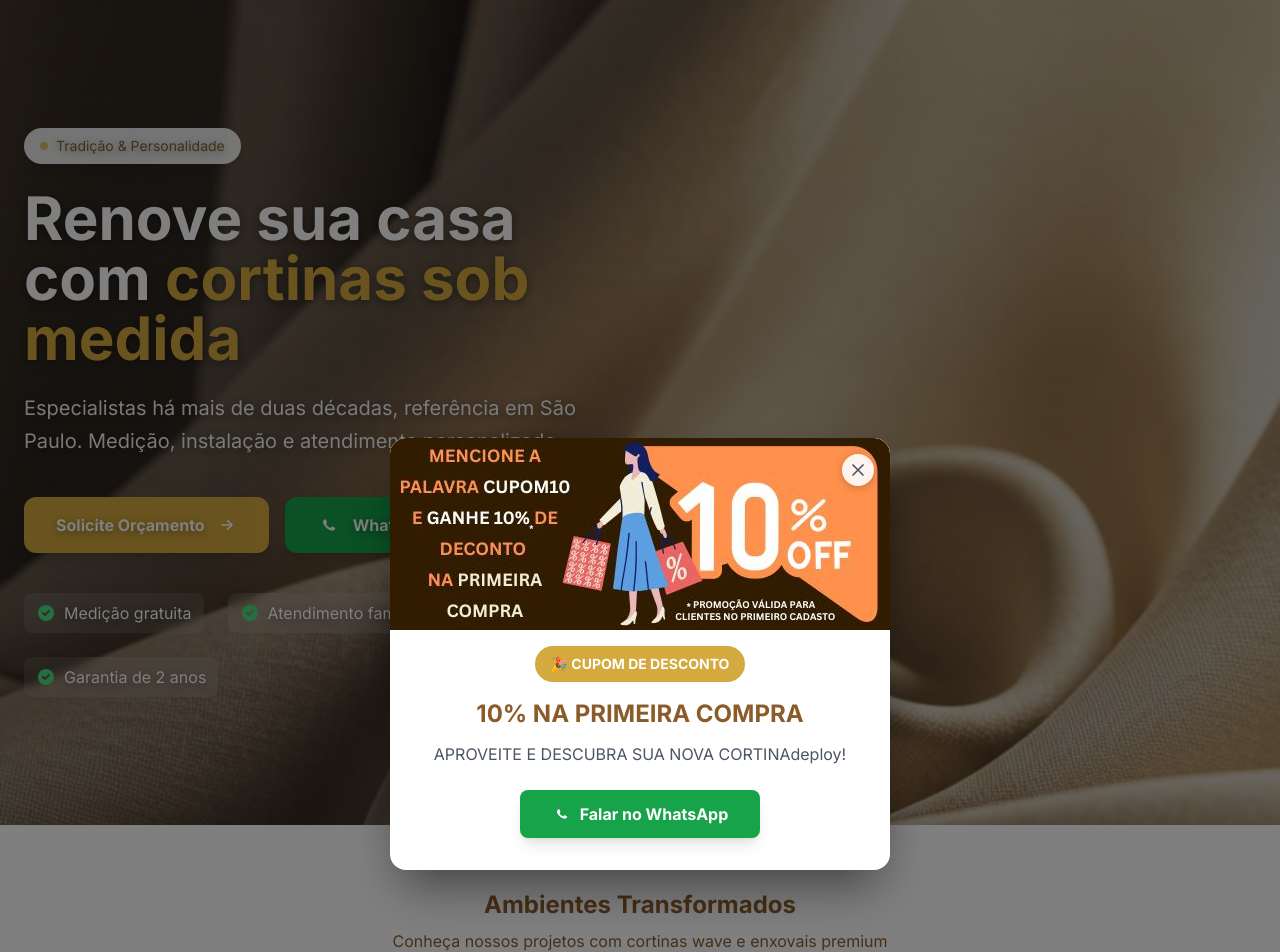
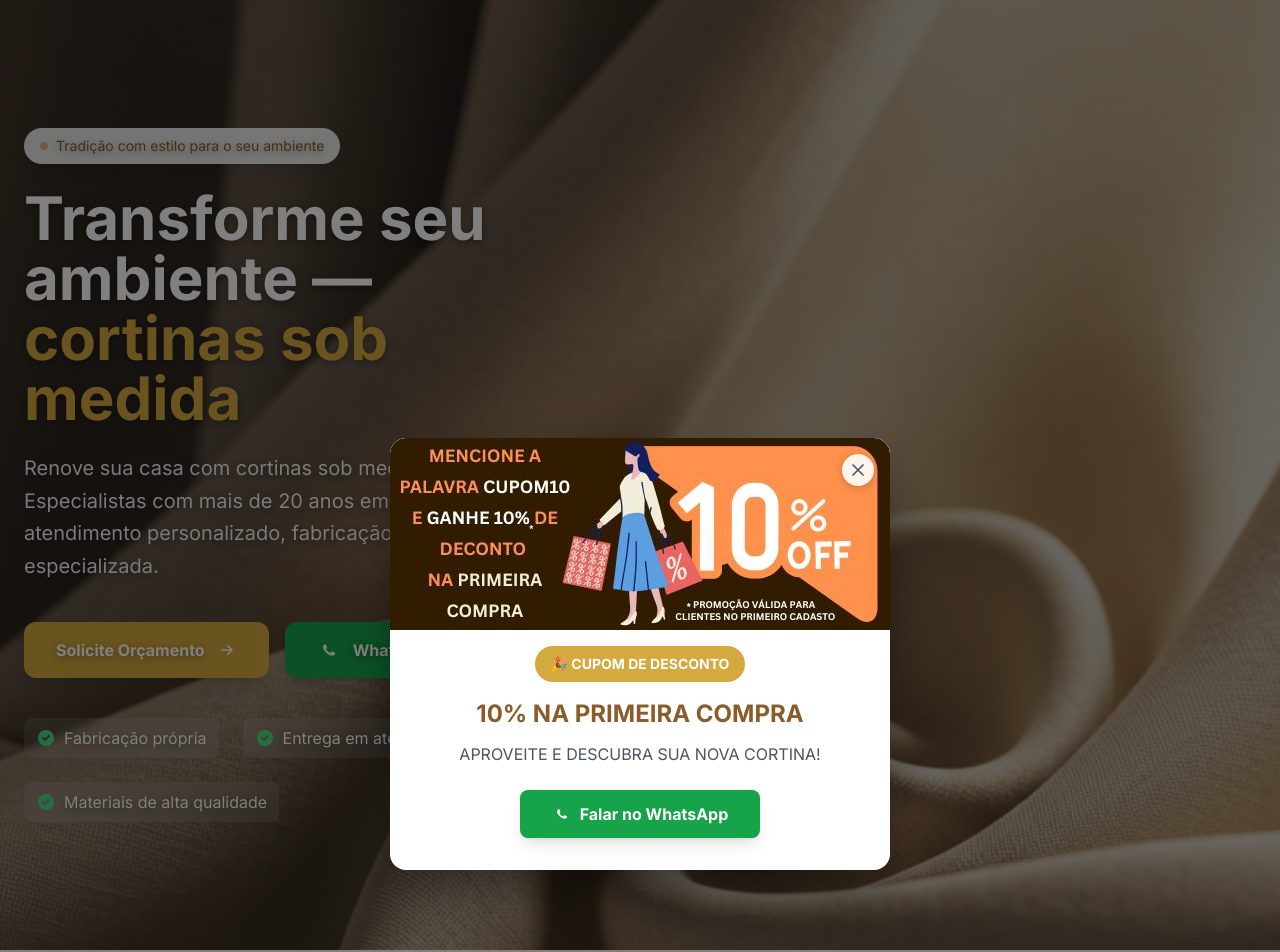
Before and after one commit to workriar/cortinasbras, a Flask app: page / in a window 1280 px wide. Shown: the part 129-1081 px from the top of the page. Run offline with Flask 3, Linux system fonts and the light colour scheme; some libraries are stand-ins or nearby versions.

Commit message:
feat: aplicar sugestões de copy - título emocional, badges destacados, formulário simplificado, SEO keywords

```diff
--- a/meu-projeto/templates/index.html
+++ b/meu-projeto/templates/index.html
@@ -4,11 +4,11 @@
     <meta charset="utf-8" />
     <meta name="viewport" content="width=device-width,initial-scale=1" />
     <meta name="theme-color" content="#D4A93E" />
-    <title>Cortinas Brás — Cortinas Sob Medida</title>
-    <meta name="description" content="Cortinas sob medida, enxovais e consultoria de decoração em São Paulo. Peça seu orçamento gratuito pelo WhatsApp ou por e-mail (resposta em até 24h)." />
+  <title>Cortinas Brás — Transforme seu ambiente | Cortinas sob medida em São Paulo</title>
+  <meta name="description" content="Transforme seu ambiente com cortinas sob medida em São Paulo. Cortinas Wave, blackout e enxovais premium. Fabricação própria, entrega em até 48h e instalação especializada. Solicite orçamento pelo WhatsApp." />
   <meta property="og:type" content="website" />
-    <meta property="og:title" content="Cortinas Brás — Cortinas Sob Medida & Enxovais Premium" />
-    <meta property="og:description" content="Cortinas sob medida, enxovais e consultoria de decoração em São Paulo. Peça seu orçamento gratuito pelo WhatsApp ou e-mail." />
+  <meta property="og:title" content="Cortinas Brás — Cortinas Sob Medida, Cortina Wave e Enxoval Premium" />
+  <meta property="og:description" content="Cortinas sob medida São Paulo • Cortina wave trilho suíço • Cortinas blackout SP. Fabricação própria, entrega rápida e atendimento personalizado." />
     <meta property="og:image" content="/static/logo.png" />
     <meta property="og:locale" content="pt_BR" />
     <meta name="twitter:card" content="summary_large_image" />
@@ -284,10 +284,10 @@
               <div class="space-y-6 hero-text-overlay">
                 <div class="inline-flex items-center gap-2 px-4 py-2 bg-white/90 backdrop-blur-sm text-brand-700 rounded-full text-sm font-medium shadow-lg">
                   <span class="w-2 h-2 bg-brand-500 rounded-full animate-pulse"></span>
-                  Tradição & Personalidade
+                  Tradição com estilo para o seu ambiente
                 </div>
-                <h2 class="text-4xl md:text-6xl font-bold leading-tight text-white">Renove sua casa com <span class="text-brand-300">cortinas sob medida</span></h2>
-                <p class="text-xl text-gray-100 leading-relaxed">Especialistas há mais de duas décadas, referência em São Paulo. Medição, instalação e atendimento personalizado.</p>
+                <h2 class="text-4xl md:text-6xl font-bold leading-tight text-white">Transforme seu ambiente — <span class="text-brand-300">cortinas sob medida</span></h2>
+                <p class="text-xl text-gray-100 leading-relaxed">Renove sua casa com cortinas sob medida, feitas para você. Especialistas com mais de 20 anos em São Paulo: atendimento personalizado, fabricação própria e instalação especializada.</p>
                 <div class="flex flex-col sm:flex-row gap-4 pt-4">
                   <a id="hero-cta" href="#contato" class="group inline-flex items-center justify-center gap-3 bg-brand-500 hover:bg-brand-600 text-white font-bold px-8 py-4 rounded-xl shadow-lg hover:shadow-xl transition-all duration-300 hover:-translate-y-1" aria-label="Solicitar orçamento">
                     Solicite Orçamento
@@ -303,15 +303,15 @@
                 <div class="flex flex-wrap gap-6 pt-4 text-white">
                   <div class="flex items-center gap-2 bg-white/10 backdrop-blur-sm px-3 py-2 rounded-lg">
                     <svg class="w-5 h-5 text-green-400" fill="currentColor" viewBox="0 0 20 20"><path fill-rule="evenodd" d="M10 18a8 8 0 100-16 8 8 0 000 16zm3.707-9.293a1 1 0 00-1.414-1.414L9 10.586 7.707 9.293a1 1 0 00-1.414 1.414l2 2a1 1 0 001.414 0l4-4z" clip-rule="evenodd"/></svg>
-                    <span class="font-medium">Medição gratuita</span>
+                    <span class="font-medium">Fabricação própria</span>
                   </div>
                   <div class="flex items-center gap-2 bg-white/10 backdrop-blur-sm px-3 py-2 rounded-lg">
                     <svg class="w-5 h-5 text-green-400" fill="currentColor" viewBox="0 0 20 20"><path fill-rule="evenodd" d="M10 18a8 8 0 100-16 8 8 0 000 16zm3.707-9.293a1 1 0 00-1.414-1.414L9 10.586 7.707 9.293a1 1 0 00-1.414 1.414l2 2a1 1 0 001.414 0l4-4z" clip-rule="evenodd"/></svg>
-                    <span class="font-medium">Atendimento familiar</span>
+                    <span class="font-medium">Entrega em até 48h</span>
                   </div>
                   <div class="flex items-center gap-2 bg-white/10 backdrop-blur-sm px-3 py-2 rounded-lg">
                     <svg class="w-5 h-5 text-green-400" fill="currentColor" viewBox="0 0 20 20"><path fill-rule="evenodd" d="M10 18a8 8 0 100-16 8 8 0 000 16zm3.707-9.293a1 1 0 00-1.414-1.414L9 10.586 7.707 9.293a1 1 0 00-1.414 1.414l2 2a1 1 0 001.414 0l4-4z" clip-rule="evenodd"/></svg>
-                    <span class="font-medium">Garantia de 2 anos</span>
+                    <span class="font-medium">Materiais de alta qualidade</span>
                   </div>
                 </div>
               </div>
@@ -321,10 +321,10 @@
                   <!-- Carrossel de Promoções -->
                   <div class="promo-carousel relative">
                     <div class="promo-slide active">
-                      <img src="/static/promo1.jpg" alt="Promoção 1" loading="lazy" class="relative w-full bg-white p-4" />
+                      <img src="/static/promo2.jpg" alt="Promoção 1" loading="lazy" class="relative w-full bg-white p-4" />
                     </div>
                     <div class="promo-slide">
-                      <img src="/static/promo2.jpg" alt="Promoção 2" loading="lazy" class="relative w-full bg-white p-4" />
+                      <img src="/static/promo1.jpg" alt="Promoção 2" loading="lazy" class="relative w-full bg-white p-4" />
                     </div>
                     <div class="promo-slide">
                       <img src="/static/promo3.jpg" alt="Promoção 3" loading="lazy" class="relative w-full bg-white p-4" />
@@ -348,8 +348,8 @@
       <section class="py-16 bg-white">
         <div class="container mx-auto px-6">
           <div class="text-center mb-10">
-            <h3 class="text-2xl font-bold">Ambientes Transformados</h3>
-            <p class="mt-2 text-brand-700 max-w-xl mx-auto">Conheça nossos projetos com cortinas wave e enxovais premium</p>
+            <h3 class="text-2xl font-bold">Ambientes que impressionam</h3>
+            <p class="mt-2 text-brand-700 max-w-xl mx-auto">Veja nossos projetos com cortinas wave em trilho suíço, além de enxovais premium que transformam qualquer ambiente.</p>
           </div>
           <div class="grid grid-cols-1 md:grid-cols-3 gap-6">
             <div class="relative overflow-hidden rounded-2xl shadow-lg group">
@@ -387,8 +387,8 @@
       <section id="produtos" class="py-16 bg-gray-200">
         <div class="container mx-auto px-6">
           <div class="text-center mb-10">
-            <h3 class="text-2xl font-bold">Nossos Produtos</h3>
-            <p class="mt-2 text-brand-700 max-w-xl mx-auto">Tecidos, modelos e soluções pensadas para o seu ambiente.</p>
+            <h3 class="text-2xl font-bold">Nossos produtos</h3>
+            <p class="mt-2 text-brand-700 max-w-xl mx-auto">Escolha a solução ideal para seu espaço: tecidos, modelos e acabamentos pensados para você.</p>
           </div>
           <div class="grid grid-cols-1 md:grid-cols-2 lg:grid-cols-3 gap-6">
             <article class="bg-white rounded-2xl border p-6 card-hover">
@@ -408,7 +408,7 @@
                 <span class="sr-only">Ícone decorativo de cortinas prontas</span>
               </div>
               <h4 class="text-xl font-semibold mb-2">Cortinas Prontas</h4>
-              <p class="text-sm text-brand-700 mb-4">Variedade de modelos e tecidos prontos para entrega imediata.</p>
+              <p class="text-sm text-brand-700 mb-4">Modelos variados, prontos para entrega imediata.</p>
               <div class="flex gap-3">
                 <button data-product="Cortinas Prontas" class="w-full btn-wa bg-green-600 hover:bg-green-700 text-white py-3 rounded-lg font-semibold focus-ring">WhatsApp</button>
                 <button data-product="Cortinas Prontas" class="w-full btn-contact border border-brand-100 text-brand-700 py-3 rounded-lg font-semibold focus-ring">Orçamento</button>
@@ -431,7 +431,7 @@
                 <span class="sr-only">Ícone decorativo de cortinas sob medida</span>
               </div>
               <h4 class="text-xl font-semibold mb-2">Cortinas Sob Medida</h4>
-              <p class="text-sm text-brand-700 mb-4">Blackout, voil, painéis e tecidos importados. Medição e instalação inclusas.</p>
+              <p class="text-sm text-brand-700 mb-4">Blackout, voil, painéis, tecidos importados. Medição e instalação inclusas.</p>
               <div class="flex gap-3">
                 <button data-product="Cortinas Sob Medida" class="w-full btn-wa bg-green-600 hover:bg-green-700 text-white py-3 rounded-lg font-semibold focus-ring">WhatsApp</button>
                 <button data-product="Cortinas Sob Medida" class="w-full btn-contact border border-brand-100 text-brand-700 py-3 rounded-lg font-semibold focus-ring">Orçamento</button>
@@ -458,8 +458,8 @@
                 </svg>
                 <span class="sr-only">Ícone decorativo de produtos para cama, mesa e banho</span>
               </div>
-              <h4 class="text-xl font-semibold mb-2">Cama-Mesa-Banho</h4>
-              <p class="text-sm text-brand-700 mb-4">Lençóis, toalhas, jogos de cama e acessórios premium.</p>
+              <h4 class="text-xl font-semibold mb-2">Cama • Mesa • Banho</h4>
+              <p class="text-sm text-brand-700 mb-4">Lençóis, toalhas, jogos de cama e acessórios premium para o seu lar.</p>
               <div class="flex gap-3">
                 <button data-product="Cama-Mesa-Banho" class="w-full btn-wa bg-green-600 hover:bg-green-700 text-white py-3 rounded-lg font-semibold focus-ring">WhatsApp</button>
                 <button data-product="Cama-Mesa-Banho" class="w-full btn-contact border border-brand-100 text-brand-700 py-3 rounded-lg font-semibold focus-ring">Orçamento</button>
@@ -475,18 +475,16 @@
           <div>
             <h3 class="text-3xl font-bold">Sobre a Cortinas Brás</h3>
               <p class="mt-4 text-brand-700">
-              Empresa familiar com mais de <strong>20 anos</strong> de atuação e uma das mais tradicionais de São Paulo.<br>
-              Produzindo cortinas de alta qualidade com atendimento personalizado.<br>
-              Referência em decoração nacional.
+                Empresa familiar com mais de <strong>20 anos de experiência</strong>, referência em decoração em São Paulo. Produção própria, atendimento consultivo e acabamento impecável.
               </p>
             <div class="mt-6 grid grid-cols-2 gap-4">
               <div class="p-4 bg-white rounded-lg shadow-sm">
                 <div class="text-2xl font-bold text-brand-300">20+</div>
-                <div class="text-sm text-brand-700">Anos de experiência</div>
+                <div class="text-sm text-brand-700">Mais de 20 anos de experiência</div>
               </div>
               <div class="p-4 bg-white rounded-lg shadow-sm">
                 <div class="text-2xl font-bold text-brand-300">5000+</div>
-                <div class="text-sm text-brand-700">Clientes satisfeitos</div>
+                <div class="text-sm text-brand-700">Mais de 5.000 clientes satisfeitos</div>
               </div>
             </div>
           </div>
@@ -507,7 +505,7 @@
           <div class="max-w-4xl mx-auto">
             <div class="text-center mb-8">
               <h3 class="text-2xl font-bold">Peça seu orçamento em poucos minutos!</h3>
-              <p class="text-brand-700 mt-2">Preencha os dados abaixo e entraremos em contato rapidamente.</p>
+              <p class="text-brand-700 mt-2">Preencha os dados abaixo — pedimos apenas nome e WhatsApp para contactarmos. Medidas e especificações são opcionais.</p>
             </div>
             <form id="contact-form" method="POST" action="/enviar" class="bg-white p-8 rounded-2xl border shadow-lg" autocomplete="on">
               <div class="grid grid-cols-1 md:grid-cols-2 gap-6">
@@ -520,24 +518,24 @@
                   <input id="telefone" name="telefone" type="tel" required class="mt-1 w-full px-4 py-3 rounded-lg border bg-gray-50 focus:ring-2 focus:ring-brand-300 focus:outline-none focus:bg-white" placeholder="(11) 99999-9999" />
                 </div>
                 <div>
-                  <label class="text-sm font-medium text-brand-700" for="largura_parede">Largura da parede (m) * <span class="text-xs text-gray-500">(0.01 - 20m)</span></label>
-                  <input id="largura_parede" name="largura_parede" type="number" step="0.01" min="0.01" max="20" required class="mt-1 w-full px-4 py-3 rounded-lg border bg-gray-50 focus:ring-2 focus:ring-brand-300 focus:outline-none focus:bg-white" placeholder="Ex: 3.20" title="Digite um valor entre 0.01 e 20 metros" />
+                  <label class="text-sm font-medium text-brand-700" for="largura_parede">Largura da parede (m) <span class="text-xs text-gray-500">(opcional)</span></label>
+                  <input id="largura_parede" name="largura_parede" type="number" step="0.01" min="0.01" max="20" class="mt-1 w-full px-4 py-3 rounded-lg border bg-gray-50 focus:ring-2 focus:ring-brand-300 focus:outline-none focus:bg-white" placeholder="Ex: 3.20 (opcional)" title="Digite um valor entre 0.01 e 20 metros" />
                 </div>
                 <div>
-                  <label class="text-sm font-medium text-brand-700" for="altura_parede">Altura da parede (m) * <span class="text-xs text-gray-500">(0.01 - 6m)</span></label>
-                  <input id="altura_parede" name="altura_parede" type="number" step="0.01" min="0.01" max="6" required class="mt-1 w-full px-4 py-3 rounded-lg border bg-gray-50 focus:ring-2 focus:ring-brand-300 focus:outline-none focus:bg-white" placeholder="Ex: 2.60" title="Digite um valor entre 0.01 e 6 metros" />
+                  <label class="text-sm font-medium text-brand-700" for="altura_parede">Altura da parede (m) <span class="text-xs text-gray-500">(opcional)</span></label>
+                  <input id="altura_parede" name="altura_parede" type="number" step="0.01" min="0.01" max="6" class="mt-1 w-full px-4 py-3 rounded-lg border bg-gray-50 focus:ring-2 focus:ring-brand-300 focus:outline-none focus:bg-white" placeholder="Ex: 2.60 (opcional)" title="Digite um valor entre 0.01 e 6 metros" />
                 </div>
                 <div>
-                  <label class="text-sm font-medium text-brand-700" for="largura_janela">Largura da janela (m) * <span class="text-xs text-gray-500">(0.01 - 5m)</span></label>
-                  <input id="largura_janela" name="largura_janela" type="number" step="0.01" min="0.01" max="5" required class="mt-1 w-full px-4 py-3 rounded-lg border bg-gray-50 focus:ring-2 focus:ring-brand-300 focus:outline-none focus:bg-white" placeholder="Ex: 1.80" title="Digite um valor entre 0.01 e 5 metros" />
+                  <label class="text-sm font-medium text-brand-700" for="largura_janela">Largura da janela (m) <span class="text-xs text-gray-500">(opcional)</span></label>
+                  <input id="largura_janela" name="largura_janela" type="number" step="0.01" min="0.01" max="5" class="mt-1 w-full px-4 py-3 rounded-lg border bg-gray-50 focus:ring-2 focus:ring-brand-300 focus:outline-none focus:bg-white" placeholder="Ex: 1.80 (opcional)" title="Digite um valor entre 0.01 e 5 metros" />
                 </div>
                 <div>
-                  <label class="text-sm font-medium text-brand-700" for="altura_janela">Altura da janela (m) * <span class="text-xs text-gray-500">(0.01 - 3m)</span></label>
-                  <input id="altura_janela" name="altura_janela" type="number" step="0.01" min="0.01" max="3" required class="mt-1 w-full px-4 py-3 rounded-lg border bg-gray-50 focus:ring-2 focus:ring-brand-300 focus:outline-none focus:bg-white" placeholder="Ex: 1.50" title="Digite um valor entre 0.01 e 3 metros" />
+                  <label class="text-sm font-medium text-brand-700" for="altura_janela">Altura da janela (m) <span class="text-xs text-gray-500">(opcional)</span></label>
+                  <input id="altura_janela" name="altura_janela" type="number" step="0.01" min="0.01" max="3" class="mt-1 w-full px-4 py-3 rounded-lg border bg-gray-50 focus:ring-2 focus:ring-brand-300 focus:outline-none focus:bg-white" placeholder="Ex: 1.50 (opcional)" title="Digite um valor entre 0.01 e 3 metros" />
                 </div>
                 <div>
-                  <label class="text-sm font-medium text-brand-700" for="tecido">Tipo de tecido *</label>
-                  <select id="tecido" name="tecido" required class="mt-1 w-full px-4 py-3 rounded-lg border bg-gray-50 focus:ring-2 focus:ring-brand-300 focus:outline-none focus:bg-white">
+                  <label class="text-sm font-medium text-brand-700" for="tecido">Tipo de tecido <span class="text-xs text-gray-500">(opcional)</span></label>
+                  <select id="tecido" name="tecido" class="mt-1 w-full px-4 py-3 rounded-lg border bg-gray-50 focus:ring-2 focus:ring-brand-300 focus:outline-none focus:bg-white">
                     <option value="">Selecione...</option>
                     <option value="Blackout">Blackout</option>
                     <option value="Voil">Voil</option>
@@ -549,8 +547,8 @@
                   </select>
                 </div>
                 <div>
-                  <label class="text-sm font-medium text-brand-700" for="instalacao">Tipo de instalação *</label>
-                  <select id="instalacao" name="instalacao" required class="mt-1 w-full px-4 py-3 rounded-lg border bg-gray-50 focus:ring-2 focus:ring-brand-300 focus:outline-none focus:bg-white">
+                  <label class="text-sm font-medium text-brand-700" for="instalacao">Tipo de instalação <span class="text-xs text-gray-500">(opcional)</span></label>
+                  <select id="instalacao" name="instalacao" class="mt-1 w-full px-4 py-3 rounded-lg border bg-gray-50 focus:ring-2 focus:ring-brand-300 focus:outline-none focus:bg-white">
                     <option value="">Selecione...</option>
                     <option value="Varão">Varão</option>
                     <option value="Trilho">Trilho</option>
@@ -563,7 +561,7 @@
               </div>
                 <div class="mt-6">
                   <label class="text-sm font-medium text-brand-700" for="observacoes">Observações adicionais</label>
-                <textarea id="observacoes" name="observacoes" rows="3" class="mt-1 w-full px-4 py-3 rounded-lg border bg-gray-50 focus:ring-2 focus:ring-brand-300 focus:outline-none focus:bg-white" placeholder="Cor preferida, tipo de ambiente, etc."></textarea>
+                  <textarea id="observacoes" name="observacoes" rows="3" class="mt-1 w-full px-4 py-3 rounded-lg border bg-gray-50 focus:ring-2 focus:ring-brand-300 focus:outline-none focus:bg-white" placeholder="Cor preferida, tipo de ambiente, itens importantes (opcional)"></textarea>
                 </div>
               <div class="mt-6">
                 <label class="text-sm font-medium text-brand-700" for="endereco">Endereço para instalação (opcional)</label>
@@ -646,7 +644,7 @@
             <span class="inline-block px-4 py-2 bg-brand-500 text-white rounded-full text-sm font-bold">🎉 CUPOM DE DESCONTO</span>
           </div>
           <h3 class="text-2xl font-bold text-brand-700 mb-3">10% NA PRIMEIRA COMPRA</h3>
-          <p class="text-gray-600 mb-6">APROVEITE E DESCUBRA SUA NOVA CORTINAdeploy!</p>
+          <p class="text-gray-600 mb-6">APROVEITE E DESCUBRA SUA NOVA CORTINA!</p>
           <a href="https://wa.me/5511992891070?text=Olá! Vi a promoção e quero orçamento!" target="_blank" rel="noopener" class="inline-flex items-center gap-2 bg-green-600 hover:bg-green-700 text-white px-8 py-3 rounded-lg font-bold shadow-lg transition-all hover:scale-105">
             <svg class="w-5 h-5" fill="currentColor" viewBox="0 0 24 24">
               <path d="M17.472 14.382c-.297-.149-1.758-.867-2.03-.967-.273-.099-.471-.148-.67.15-.197.297-.767.966-.94 1.164-.173.199-.347.223-.644.075-.297-.15-1.255-.463-2.39-1.475-.883-.788-1.48-1.761-1.653-2.059-.173-.297-.018-.458.13-.606.134-.133.298-.347.446-.52.149-.174.198-.298.298-.497.099-.198.05-.371-.025-.52-.075-.149-.669-1.612-.916-2.207-.242-.579-.487-.5-.669-.51-.173-.008-.371-.01-.57-.01-.198 0-.52.074-.792.372-.272.297-1.04 1.016-1.04 2.479 0 1.462 1.065 2.875 1.213 3.074.149.198 2.096 3.2 5.077 4.487.709.306 1.262.489 1.694.625.712.227 1.36.195 1.871.118.571-.085 1.758-.719 2.006-1.413.248-.694.248-1.289.173-1.413-.074-.124-.272-.198-.57-.347"/>
@@ -866,8 +864,9 @@
         const observacoes = form.observacoes.value.trim();
         const endereco = form.endereco.value.trim();
 
-        if (!nome || !telefone || !largura_parede || !altura_parede || !largura_janela || !altura_janela || !tecido || !instalacao) {
-          status.textContent = 'Por favor, preencha todos os campos obrigatórios (*)';
+        // Agora apenas nome e telefone são obrigatórios — medidas e especificações são opcionais
+        if (!nome || !telefone) {
+          status.textContent = 'Por favor, informe seu nome e telefone/WhatsApp para entrarmos em contato.';
           status.className = 'text-sm text-red-600 font-semibold';
           return;
         }
```
Lines whose indentation alone changed are shown as unchanged.
